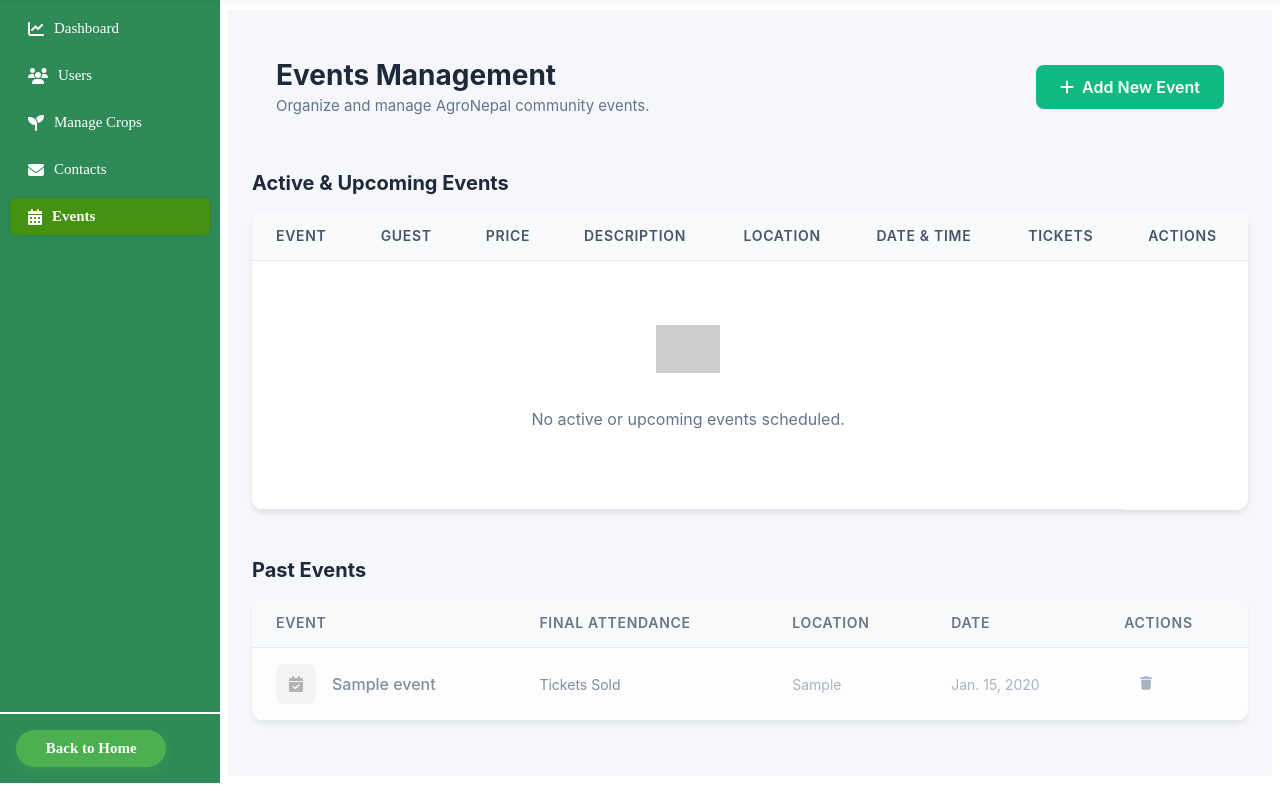
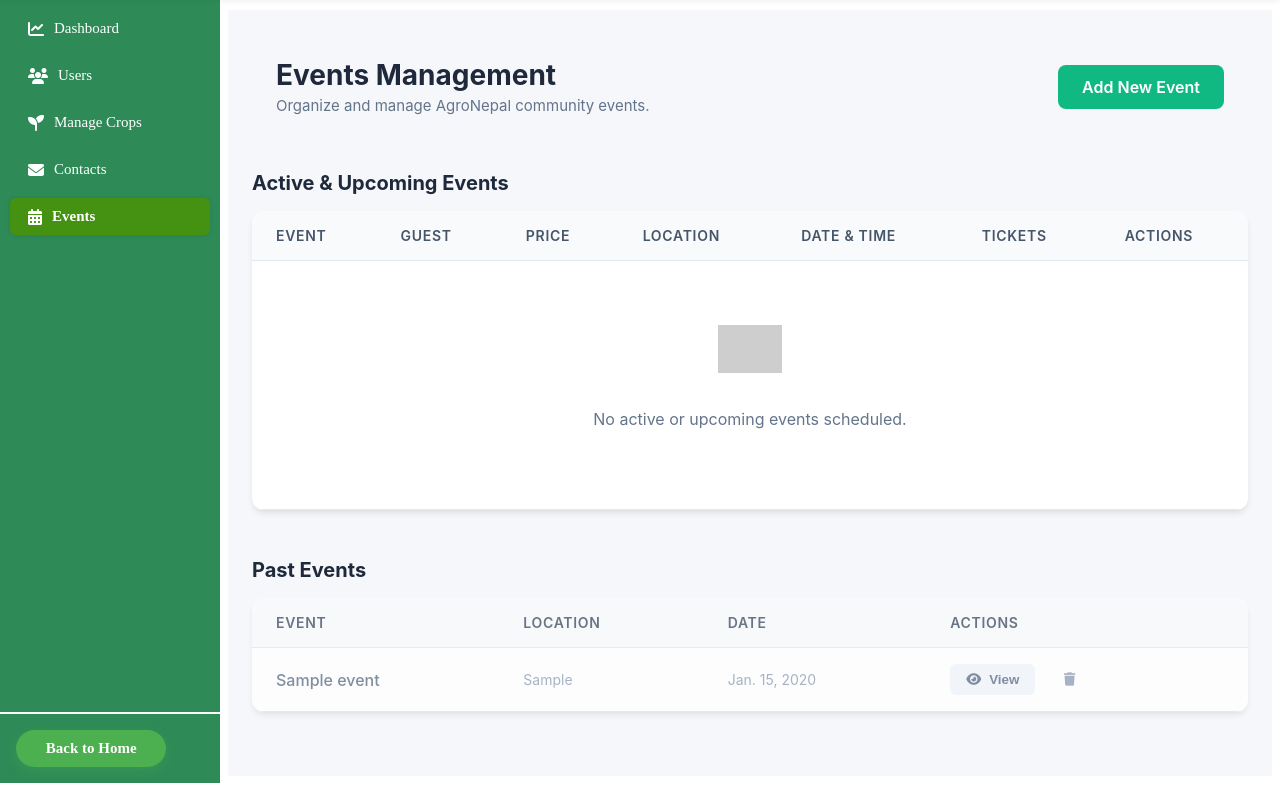
Before and after one commit to RanadipShrestha/AgroNepal, a Django app: page /adminDashboard/events/ in a window 1280 px wide. Shown: the part 65-856 px from the top of the page. Run offline with Django 5.2, Linux system fonts and the light colour scheme; a user stored in the database is signed in; tables that the repository leaves empty hold one stand-in row (values such as "Sample post"); grey boxes are pictures that could not be loaded.

Commit message:
Update: add view button in the event page

```diff
--- a/agroNepal/static/assets/css/adminDashboard/dashboard/event/events.css
+++ b/agroNepal/static/assets/css/adminDashboard/dashboard/event/events.css
@@ -132,3 +132,11 @@
   background: #ef4444;
   color: white;
 }
+
+.view-btn {
+  background: #24b364;
+  color: #ffffff;
+}
+.view-btn:hover {
+  background: #5a8f61;
+}
--- a/agroNepal/templates/adminDashboard/dashboard/crop/crops.html
+++ b/agroNepal/templates/adminDashboard/dashboard/crop/crops.html
@@ -10,7 +10,7 @@
         <p class="adminDashboard-subtext">Manage the global database of crops available for farmers.</p>
     </div>
     <button class="add-crop-btn" onclick="document.getElementById('addModal').style.display='flex'">
-        <i class="fa-solid fa-plus"></i> Add New Crop
+        Add New Crop
     </button>
   </div>
 
--- a/agroNepal/templates/adminDashboard/dashboard/event/events.html
+++ b/agroNepal/templates/adminDashboard/dashboard/event/events.html
@@ -4,13 +4,13 @@
 
 {% block content %}
 <div class="adminDashboard-dash">
-  <div class="adminDashboard-welcome" style="margin-bottom: 2rem; display: flex; justify-content: space-between; align-items: center;  padding: 1.5rem; border-radius: 12px; ">
+  <div class="adminDashboard-welcome" style="margin-bottom: 2rem; display: flex; justify-content: space-between; align-items: center; padding: 1.5rem; border-radius: 12px;">
     <div>
         <h1 class="adminDashboard-heading" style="margin: 0; color: #1e293b;">Events Management</h1>
         <p class="adminDashboard-subtext" style="margin: 0.25rem 0 0 0; color: #64748b;">Organize and manage AgroNepal community events.</p>
     </div>
     <a href="{% url 'adminAddEvent' %}" class="add-event-btn" style="background: #10b981; color: white; padding: 0.75rem 1.5rem; border-radius: 8px; font-weight: 600; text-decoration: none; transition: background 0.2s;">
-        <i class="fa-solid fa-plus"></i> Add New Event
+        Add New Event
     </a>
   </div>
 
@@ -28,11 +28,11 @@
     {% endfor %}
   </div>
   {% endif %}
+
   <!-- Upcoming Events Section -->
   <div class="section-container" style="margin-bottom: 3rem;">
     <div style="display: flex; align-items: center; gap: 0.5rem; margin-bottom: 1rem;">
         <h2 style="font-size: 1.25rem; font-weight: 700; color: #1e293b; margin: 0;">Active & Upcoming Events</h2>
-
     </div>
     <div class="admin-table-container">
         <table class="admin-table">
@@ -41,7 +41,6 @@
                     <th>Event</th>
                     <th>Guest</th>
                     <th>Price</th>
-                    <th>Description</th>
                     <th>Location</th>
                     <th>Date & Time</th>
                     <th>Tickets</th>
@@ -53,14 +52,9 @@
                 <tr>
                     <td>
                         <div style="display: flex; align-items: center; gap: 1rem;">
-                            {% if e.image %}
-                            <img src="{{ e.image.url }}" alt="{{ e.name }}" class="event-img">
-                            {% else %}
-                            <div class="event-img" style="background: #f1f5f9; display: flex; align-items: center; justify-content: center; height: 50px; width: 50px; border-radius: 8px;"><i class="fa-solid fa-calendar" style="color: #64748b;"></i></div>
-                            {% endif %}
+
                             <div>
                                 <div style="font-weight: 600; color: #1e293b;">{{ e.name }}</div>
-
                             </div>
                         </div>
                     </td>
@@ -69,10 +63,6 @@
                     </td>
                     <td>
                         <div style="font-weight: 500; color: #10b981;">Rs. {{ e.price }}</div>
-                    </tb>
-                    <td>
-
-                        <div style="font-size: 0.75rem; color: #64748b;">{{ e.description|truncatechars:40 }}</div>
                     </td>
                     <td style="color: #64748b; font-size: 0.875rem;">{{ e.location }}</td>
                     <td>
@@ -80,13 +70,32 @@
                         <div style="font-size: 0.75rem; color: #64748b;">{{ e.eventStartTime }} ({{ e.event_duration }})</div>
                     </td>
                     <td>
-                        <div>
-                            <span class="badge" style="background: #f1f5f9; color: #1e293b;">{{ e.available_ticket }} / {{ e.total_ticket }}</span>
-                        </div>
+                        <span class="badge">{{ e.available_ticket }} / {{ e.total_ticket }}</span>
                     </td>
                     <td style="white-space: nowrap;">
-                        <a href="{% url 'adminEditEvent' e.id %}" class="action-btn edit-btn">Edit</i></a>
-                        <button type="button" class="action-btn delete-btn delete-event-trigger" data-id="{{ e.id }}" data-name="{{ e.name|escapejs }}" style="color: #dc2626; background: none; border: none; cursor: pointer;"><i class="fa-solid fa-trash"></i>Delete</button>
+                        <button type="button" class="action-btn view-btn view-event-trigger"
+                            data-name="{{ e.name|escapejs }}"
+                            data-guest="{{ e.guest|escapejs }}"
+                            data-price="{{ e.price }}"
+                            data-location="{{ e.location|escapejs }}"
+                            data-date="{{ e.date }}"
+                            data-start="{{ e.eventStartTime }}"
+                            data-duration="{{ e.event_duration|escapejs }}"
+                            data-total="{{ e.total_ticket }}"
+                            data-available="{{ e.available_ticket }}"
+                            data-description="{{ e.description|escapejs }}"
+                            data-image="{% if e.image %}{{ e.image.url }}{% endif %}">
+                            <i class="fa-solid fa-eye"></i> View
+                        </button>
+                        <a href="{% url 'adminEditEvent' e.id %}" class="action-btn edit-btn">
+                            <i class="fa-solid fa-pen"></i> Edit
+                        </a>
+                        <button type="button" class="action-btn delete-btn delete-event-trigger"
+                            data-id="{{ e.id }}"
+                            data-name="{{ e.name|escapejs }}"
+                            style="background: none; border: none; cursor: pointer;">
+                            <i class="fa-solid fa-trash"></i> Delete
+                        </button>
                     </td>
                 </tr>
                 {% empty %}
@@ -112,7 +121,6 @@
             <thead>
                 <tr>
                     <th>Event</th>
-                    <th>Final Attendance</th>
                     <th>Location</th>
                     <th>Date</th>
                     <th>Actions</th>
@@ -123,24 +131,41 @@
                 <tr>
                     <td>
                         <div style="display: flex; align-items: center; gap: 1rem;">
-                            <div class="event-img" style="background: #f1f5f9; display: flex; align-items: center; justify-content: center; height: 40px; width: 40px; border-radius: 8px; filter: grayscale(1);"><i class="fa-solid fa-calendar-check" style="color: #94a3b8;"></i></div>
+
                             <div>
                                 <div style="font-weight: 500; color: #64748b;">{{ e.name }}</div>
                             </div>
                         </div>
                     </td>
-                    <td>
-                        <span style="color: #64748b; font-size: 0.875rem;">{{ e.total_ticket|add:"-e.available_ticket" }} Tickets Sold</span>
-                    </td>
                     <td style="color: #94a3b8; font-size: 0.875rem;">{{ e.location }}</td>
                     <td style="color: #94a3b8; font-size: 0.875rem;">{{ e.date }}</td>
                     <td style="white-space: nowrap;">
-                        <button type="button" class="action-btn delete-btn delete-event-trigger" data-id="{{ e.id }}" data-name="{{ e.name|escapejs }}" style="color: #94a3b8; background: none; border: none; cursor: pointer;"><i class="fa-solid fa-trash"></i></button>
+                        <button type="button" class="action-btn view-btn view-event-trigger"
+                            data-name="{{ e.name|escapejs }}"
+                            data-guest="{{ e.guest|escapejs }}"
+                            data-price="{{ e.price }}"
+                            data-location="{{ e.location|escapejs }}"
+                            data-date="{{ e.date }}"
+                            data-start="{{ e.eventStartTime }}"
+                            data-duration="{{ e.event_duration|escapejs }}"
+                            data-total="{{ e.total_ticket }}"
+                            data-available="{{ e.available_ticket }}"
+                            data-description="{{ e.description|escapejs }}"
+                            data-image="{% if e.image %}{{ e.image.url }}{% endif %}"
+                            style="color: #64748b; background: #f1f5f9;">
+                            <i class="fa-solid fa-eye"></i> View
+                        </button>
+                        <button type="button" class="action-btn delete-btn delete-event-trigger"
+                            data-id="{{ e.id }}"
+                            data-name="{{ e.name|escapejs }}"
+                            style="color: #94a3b8; background: none; border: none; cursor: pointer;">
+                            <i class="fa-solid fa-trash"></i>
+                        </button>
                     </td>
                 </tr>
                 {% empty %}
                 <tr>
-                    <td colspan="5" style="text-align: center; color: #94a3b8; padding: 3rem;">No past events records.</td>
+                    <td colspan="4" style="text-align: center; color: #94a3b8; padding: 3rem;">No past events records.</td>
                 </tr>
                 {% endfor %}
             </tbody>
@@ -148,4 +173,85 @@
     </div>
   </div>
 </div>
+
+<!-- Event View Modal -->
+<div class="modal-wrapper" id="eventViewModal">
+  <div class="modal-wrapper-content" style="max-width: 520px; text-align: left; padding: 0; overflow: hidden;">
+
+    <div style="background: #f0fdf4; padding: 1.25rem 1.5rem; border-bottom: 1px solid #e2e8f0; display: flex; justify-content: space-between; align-items: flex-start;">
+      <div>
+        <div style="display: flex; align-items: center; gap: 0.75rem; margin-bottom: 0.5rem;">
+          <div style="width: 44px; height: 44px; border-radius: 8px; overflow: hidden; background: #dcfce7; display: flex; align-items: center; justify-content: center; flex-shrink: 0;">
+            <img id="view-modal-img" src="" alt="" style="width: 100%; height: 100%; object-fit: cover; display: none;">
+            <i id="view-modal-icon" class="fa-solid fa-calendar" style="color: #16a34a;"></i>
+          </div>
+          <h2 id="view-modal-name" style="margin: 0; font-size: 1.1rem; font-weight: 700; color: #1e293b;"></h2>
+        </div>
+        <div style="display: flex; gap: 8px; flex-wrap: wrap;">
+          <span id="view-modal-price" style="background: #dcfce7; color: #166534; padding: 3px 12px; border-radius: 9999px; font-size: 12px; font-weight: 600;"></span>
+          <span id="view-modal-tickets" style="background: #e0f2fe; color: #0369a1; padding: 3px 12px; border-radius: 9999px; font-size: 12px; font-weight: 600;"></span>
+        </div>
+      </div>
+      <button onclick="document.getElementById('eventViewModal').classList.remove('active')"
+        style="background: none; border: none; font-size: 1.4rem; cursor: pointer; color: #94a3b8; line-height: 1; padding: 0; margin-left: 1rem;">&times;</button>
+    </div>
+
+    <div style="padding: 1.25rem 1.5rem;">
+      <table style="width: 100%; border-collapse: collapse; font-size: 0.875rem;">
+        <tr style="border-bottom: 1px solid #e2e8f0;">
+          <td style="padding: 10px 0; color: #64748b; width: 120px; vertical-align: top;">Guest</td>
+          <td id="view-modal-guest" style="padding: 10px 0; font-weight: 500; color: #1e293b;"></td>
+        </tr>
+        <tr style="border-bottom: 1px solid #e2e8f0;">
+          <td style="padding: 10px 0; color: #64748b; vertical-align: top;">Location</td>
+          <td id="view-modal-location" style="padding: 10px 0; font-weight: 500; color: #1e293b;"></td>
+        </tr>
+        <tr style="border-bottom: 1px solid #e2e8f0;">
+          <td style="padding: 10px 0; color: #64748b; vertical-align: top;">Date</td>
+          <td id="view-modal-date" style="padding: 10px 0; font-weight: 500; color: #1e293b;"></td>
+        </tr>
+        <tr style="border-bottom: 1px solid #e2e8f0;">
+          <td style="padding: 10px 0; color: #64748b; vertical-align: top;">Start Time</td>
+          <td id="view-modal-time" style="padding: 10px 0; font-weight: 500; color: #1e293b;"></td>
+        </tr>
+        <tr>
+          <td style="padding: 10px 0; color: #64748b; vertical-align: top;">Description</td>
+          <td id="view-modal-description" style="padding: 10px 0; color: #475569; line-height: 1.6;"></td>
+        </tr>
+      </table>
+    </div>
+
+    <div class="modal-wrapper-footer" style="padding: 1rem 1.5rem; border-top: 1px solid #e2e8f0; margin-top: 0;">
+      <button class="modal-wrapper-btn modal-wrapper-cancel"
+        onclick="document.getElementById('eventViewModal').classList.remove('active')">Close</button>
+    </div>
+  </div>
+</div>
+
+<script>
+  document.querySelectorAll('.view-event-trigger').forEach(function(btn) {
+    btn.addEventListener('click', function() {
+      const img = document.getElementById('view-modal-img');
+      const icon = document.getElementById('view-modal-icon');
+      if (this.dataset.image) {
+        img.src = this.dataset.image;
+        img.style.display = 'block';
+        icon.style.display = 'none';
+      } else {
+        img.style.display = 'none';
+        icon.style.display = 'inline';
+      }
+      document.getElementById('view-modal-name').textContent        = this.dataset.name;
+      document.getElementById('view-modal-price').textContent       = 'Rs. ' + this.dataset.price;
+      document.getElementById('view-modal-tickets').textContent     = this.dataset.available + ' / ' + this.dataset.total + ' tickets';
+      document.getElementById('view-modal-guest').textContent       = this.dataset.guest;
+      document.getElementById('view-modal-location').textContent    = this.dataset.location;
+      document.getElementById('view-modal-date').textContent        = this.dataset.date;
+      document.getElementById('view-modal-time').textContent        = this.dataset.start + ' (' + this.dataset.duration + ')';
+      document.getElementById('view-modal-description').textContent = this.dataset.description;
+      document.getElementById('eventViewModal').classList.add('active');
+    });
+  });
+</script>
+
 {% endblock content %}
```
Also changed, not shown: agroNepal/adminDashboard/views.py (line endings or trailing spaces). Lines whose indentation alone changed are shown as unchanged.
